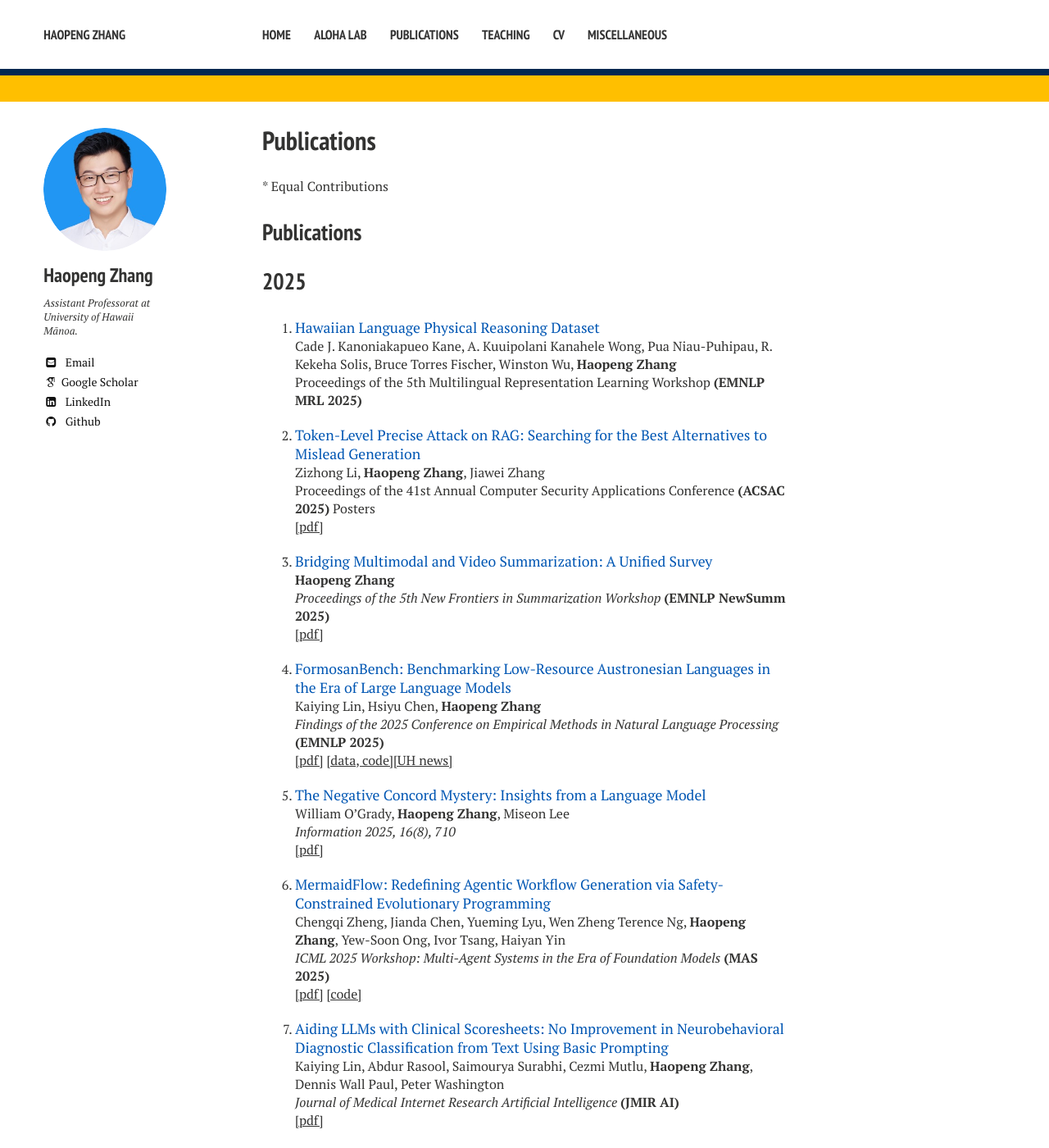
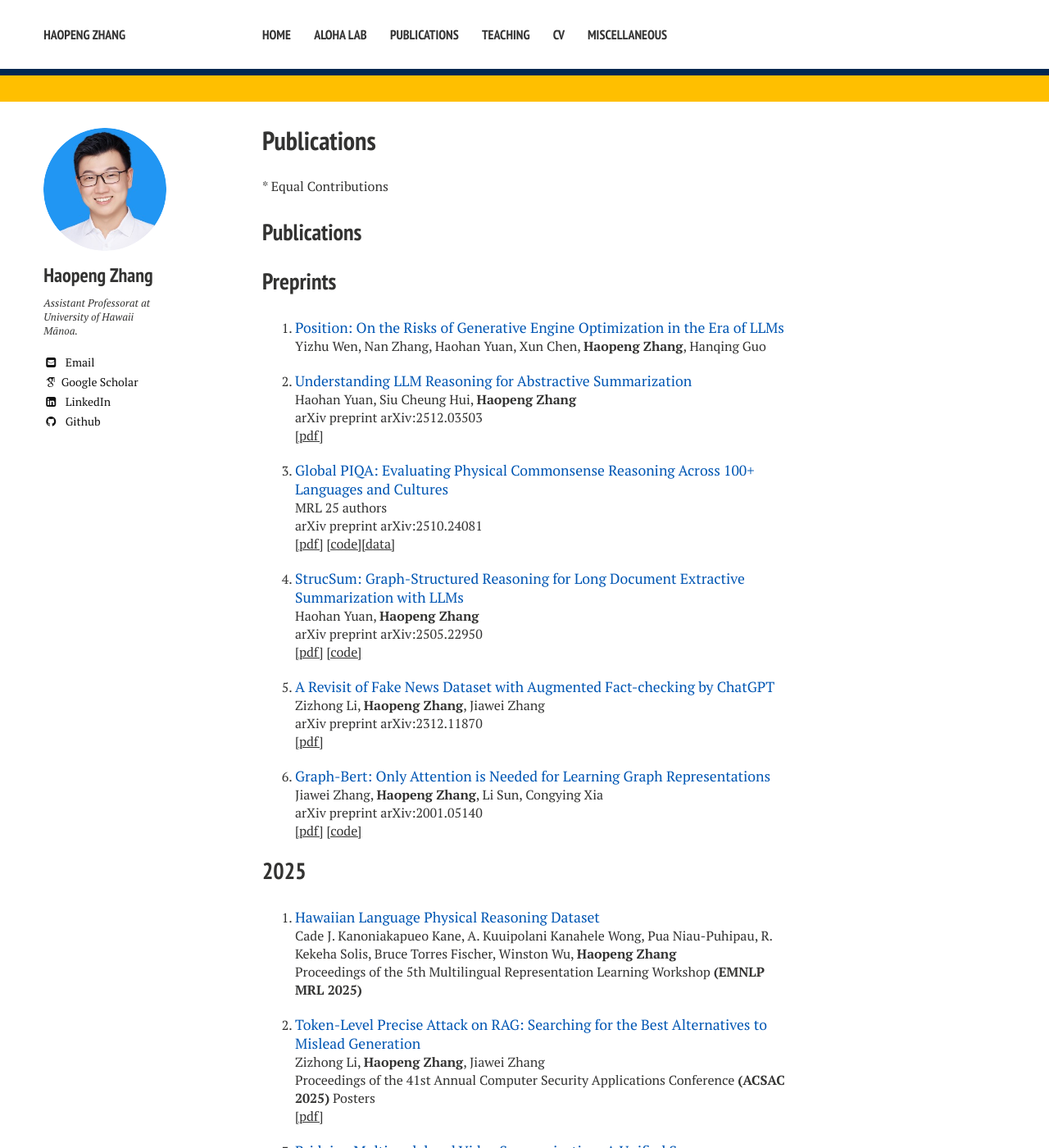
Before and after one commit to hpzhang94/hpzhang94.github.io, a Jekyll site: the page built from research.md, in a window 1280 px wide and 1400 px high. Shown: the whole window at 82% size. Built offline with Jekyll 4.4.1, drawn with Linux system fonts in a browser that asks for light colours; nearby versions of some CDN libraries; some web fonts are replaced; some of the changed text lies outside the part shown.

Commit message:
update1206

```diff
--- a/research.md
+++ b/research.md
@@ -23,6 +23,55 @@ title: Publications
 
 
 ## Publications
+
+## Preprints
+<ol>
+
+<li>
+<span class="paper-title">Position: On the Risks of Generative Engine
+Optimization in the Era of LLMs</span>
+<br>Yizhu Wen, Nan Zhang, Haohan Yuan, Xun Chen, <b>Haopeng Zhang</b>, Hanqing Guo
+<!-- <br>arXiv preprint arXiv:2512.03503
+<br><a href="https://arxiv.org/abs/2512.03503" target="_blank">[pdf]</a> -->
+</li>
+
+<li>
+<span class="paper-title">Understanding LLM Reasoning for Abstractive Summarization</span>
+<br>Haohan Yuan, Siu Cheung Hui, <b>Haopeng Zhang</b>
+<br>arXiv preprint arXiv:2512.03503
+<br><a href="https://arxiv.org/abs/2512.03503" target="_blank">[pdf]</a>
+</li>
+
+<li>
+<span class="paper-title">Global PIQA: Evaluating Physical Commonsense Reasoning Across 100+ Languages and Cultures</span>
+<br>MRL 25 authors
+<br>arXiv preprint arXiv:2510.24081
+<br><a href="https://arxiv.org/abs/2510.24081" target="_blank">[pdf]</a> <a href="https://mrlbenchmarks.github.io/" target="_blank">[code]</a><a href="https://huggingface.co/datasets/mrlbenchmarks/global-piqa-nonparallel" target="_blank">[data]</a>
+</li>
+
+<li>
+<span class="paper-title">StrucSum: Graph-Structured Reasoning for Long Document Extractive Summarization with LLMs</span>
+<br>Haohan Yuan, <b>Haopeng Zhang</b>
+<br>arXiv preprint arXiv:2505.22950
+<br><a href="https://arxiv.org/abs/2505.22950" target="_blank">[pdf]</a> <a href="https://github.com/HaohanYuan01/StrucSum" target="_blank">[code]</a>
+</li>
+
+<li>
+<span class="paper-title">A Revisit of Fake News Dataset with Augmented Fact-checking by ChatGPT</span>
+<br>Zizhong Li, <b>Haopeng Zhang</b>, Jiawei Zhang
+<br>arXiv preprint arXiv:2312.11870
+<br><a href="https://arxiv.org/abs/2312.11870" target="_blank">[pdf]</a>
+</li>
+
+<li>
+<span class="paper-title">Graph-Bert: Only Attention is Needed for Learning Graph Representations</span>
+<br>Jiawei Zhang, <b>Haopeng Zhang</b>, Li Sun, Congying Xia
+<br>arXiv preprint arXiv:2001.05140
+<br><a href="https://arxiv.org/abs/2001.05140" target="_blank">[pdf]</a> <a href="https://github.com/jwzhanggy/Graph-Bert" target="_blank">[code]</a>
+</li>
+
+</ol>
+
 ## 2025
 <ol>
 <li>
@@ -44,7 +93,7 @@ Applications Conference <b>(ACSAC 2025)</b> Posters
 <span class="paper-title">Bridging Multimodal and Video Summarization: A Unified Survey</span>
 <br><b>Haopeng Zhang</b>
 <br><i>Proceedings of the 5th New Frontiers in Summarization Workshop</i> <b>(EMNLP NewSumm 2025)</b>
-<br><a href="https://www.techrxiv.org/doi/full/10.36227/techrxiv.175695798.83905803/v1" target="_blank">[pdf]</a>
+<br><a href="https://aclanthology.org/2025.newsum-main.11/" target="_blank">[pdf]</a>
 </li>
 
 <li>
@@ -72,7 +121,7 @@ Applications Conference <b>(ACSAC 2025)</b> Posters
   <span class="paper-title">Aiding LLMs with Clinical Scoresheets: No Improvement in Neurobehavioral Diagnostic Classification from Text Using Basic Prompting</span>
   <br>Kaiying Lin, Abdur Rasool, Saimourya Surabhi, Cezmi Mutlu, <b>Haopeng Zhang</b>, Dennis Wall Paul, Peter Washington
   <br><i>Journal of Medical Internet Research Artificial Intelligence</i> <b>(JMIR AI)</b>
-  <br><a href="https://preprints.jmir.org/preprint/75030" target="_blank">[pdf]</a>
+  <br><a href="https://ai.jmir.org/2025/1/e75030" target="_blank">[pdf]</a>
 </li>
 
 <li>
@@ -159,7 +208,7 @@ Applications Conference <b>(ACSAC 2025)</b> Posters
 
 <li>
 <span class="paper-title">SummIt: Iterative Text Summarization via ChatGPT</span>
-<br><b>Haopeng Zhang</b>*, Xiao Liu*, Jiawei Zhang
+<br><b>Haopeng Zhang</b>, Xiao Liu, Jiawei Zhang
 <br>Findings of the 2023 Conference on Empirical Methods in Natural Language Processing <b>(EMNLP 2023)</b>
 <br><a href="http://arxiv.org/abs/2305.14835" target="_blank">[pdf]</a>
 <!-- <a href="https://github.com/hpzhang94/summ_it" target="_blank">[code]</a> -->
@@ -188,7 +237,7 @@ Applications Conference <b>(ACSAC 2025)</b> Posters
 
 <li>
 <span class="paper-title">DiffuSum: Generation-enhanced Extractive Summarization with Diffusion</span>
-<br><b>Haopeng Zhang</b>, Xiao Liu, Jiawei Zhang
+<br><b>Haopeng Zhang</b>*, Xiao Liu*, Jiawei Zhang
 <br>Findings of the Association for Computational Linguistics: ACL 2023 <b>(ACL 2023)</b>
 <br><a href="https://arxiv.org/abs/2305.01735" target="_blank">[pdf]</a> <a href="https://github.com/hpzhang94/DiffuSum" target="_blank">[code]</a>
 </li>
@@ -224,37 +273,3 @@ Applications Conference <b>(ACSAC 2025)</b> Posters
 </li>
 
 </ol>
-
-
-## Preprints
-<ol>
-
-<li>
-<span class="paper-title">Global PIQA: Evaluating Physical Commonsense Reasoning Across 100+ Languages and Cultures</span>
-<br>MRL 25 authors
-<br>arXiv preprint arXiv:2510.24081
-<br><a href="https://arxiv.org/abs/2510.24081" target="_blank">[pdf]</a> <a href="https://mrlbenchmarks.github.io/" target="_blank">[code]</a><a href="https://huggingface.co/datasets/mrlbenchmarks/global-piqa-nonparallel" target="_blank">[data]</a>
-</li>
-
-<li>
-<span class="paper-title">StrucSum: Graph-Structured Reasoning for Long Document Extractive Summarization with LLMs</span>
-<br>Haohan Yuan, <b>Haopeng Zhang</b>
-<br>arXiv preprint arXiv:2505.22950
-<br><a href="https://arxiv.org/abs/2505.22950" target="_blank">[pdf]</a> <a href="https://github.com/HaohanYuan01/StrucSum" target="_blank">[code]</a>
-</li>
-
-<li>
-<span class="paper-title">A Revisit of Fake News Dataset with Augmented Fact-checking by ChatGPT</span>
-<br>Zizhong Li, <b>Haopeng Zhang</b>, Jiawei Zhang
-<br>arXiv preprint arXiv:2312.11870
-<br><a href="https://arxiv.org/abs/2312.11870" target="_blank">[pdf]</a>
-</li>
-
-<li>
-<span class="paper-title">Graph-Bert: Only Attention is Needed for Learning Graph Representations</span>
-<br>Jiawei Zhang, <b>Haopeng Zhang</b>, Li Sun, Congying Xia
-<br>arXiv preprint arXiv:2001.05140
-<br><a href="https://arxiv.org/abs/2001.05140" target="_blank">[pdf]</a> <a href="https://github.com/jwzhanggy/Graph-Bert" target="_blank">[code]</a>
-</li>
-
-</ol>
```
Also changed, not shown: index.md (+1 -0 lines).
